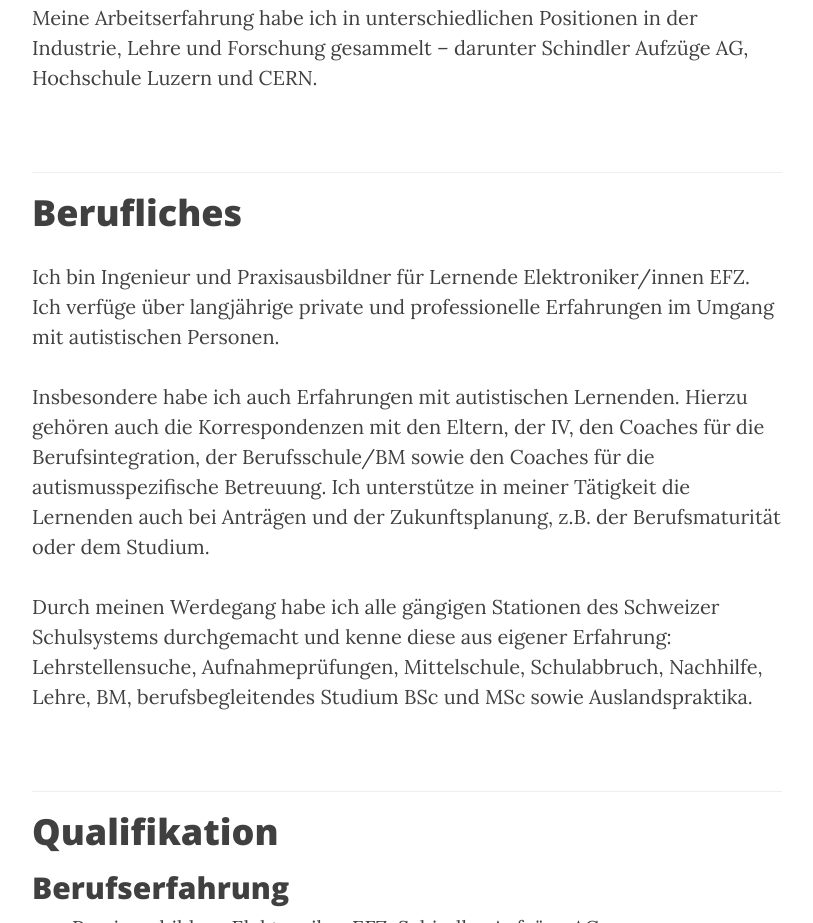
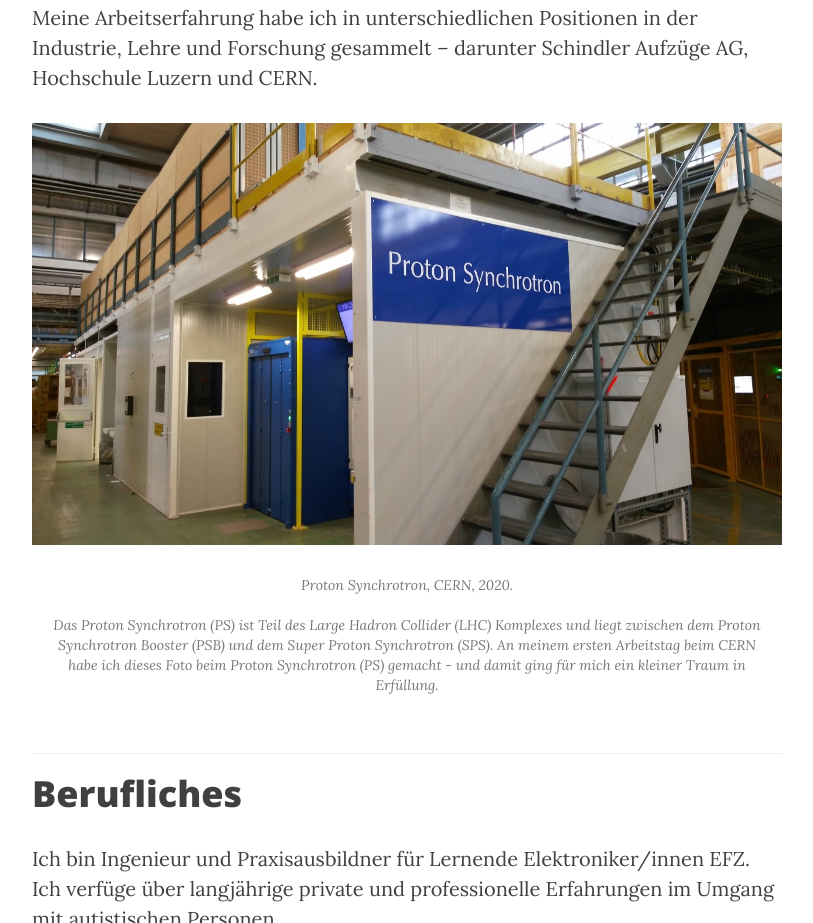
Before and after one commit to reverse-electron/reverse-electron.github.io, a plain HTML site: page about_em.html in a window 1280 px wide. Shown: the part 979-1902 px from the top of the page, without its empty margins (233-1046 px from the left). Drawn offline with nearby package versions, Linux system fonts and the light colour scheme.

Commit message:
added CERN photo

```diff
--- a/about_em.html
+++ b/about_em.html
@@ -100,6 +100,9 @@
                 <p>Anschliessend habe ich die Berufsmittelschule abgeschlossen und danach sowohl das Bachelor- als auch das Masterstudium berufsbegleitend und mit einem Auslandssemester absolviert.</p>
                 <p>Meine Arbeitserfahrung habe ich in unterschiedlichen Positionen in der Industrie, Lehre und Forschung gesammelt – darunter Schindler Aufzüge AG, Hochschule Luzern und CERN.</p>
 
+                <img class="img-responsive" src="img/img_cern_1.jpg" alt="Proton Synchrotron">
+                <span class="caption text-muted";><br>Proton Synchrotron, CERN, 2020.<br><br>Das Proton Synchrotron (PS) ist Teil des Large Hadron Collider (LHC) Komplexes und liegt zwischen dem Proton Synchrotron Booster (PSB) und dem Super Proton Synchrotron (SPS). An meinem ersten Arbeitstag beim CERN habe ich dieses Foto beim Proton Synchrotron (PS) gemacht - und damit ging für mich ein kleiner Traum in Erfüllung.</span>
+
                 <br>
                 <hr>
 
```
Also changed, not shown: img/img_cern_1.jpg (added).
